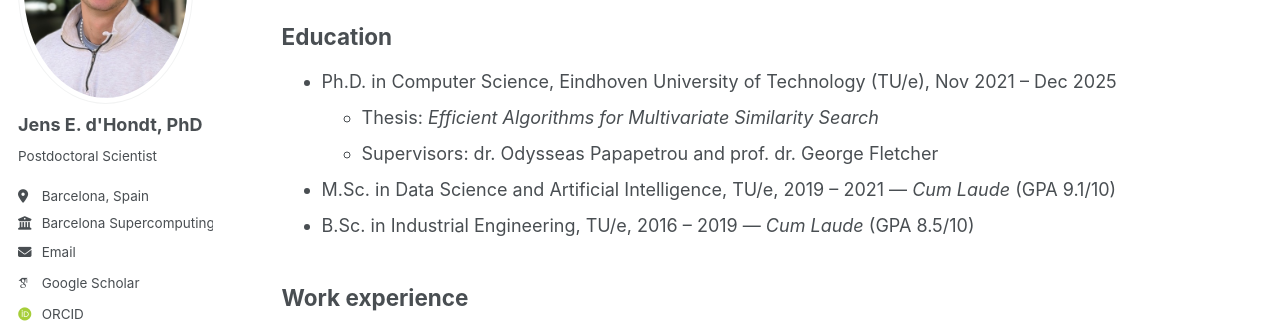
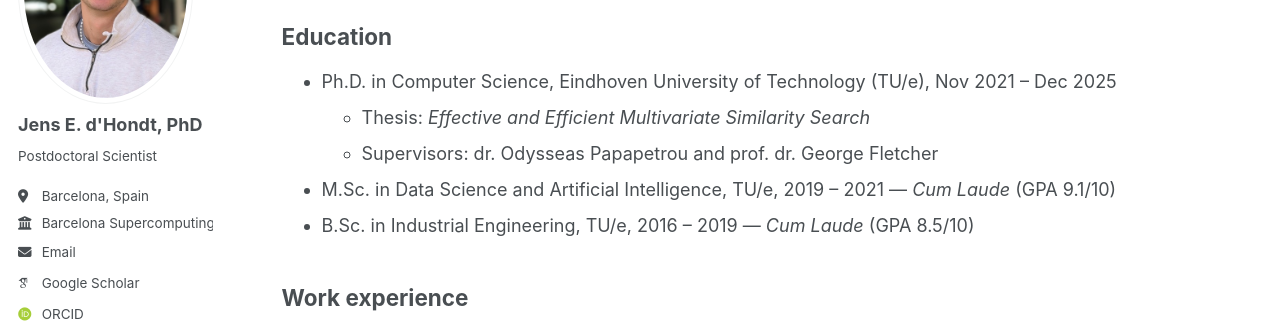
Before and after one commit to JdHondt/jdhondt.github.io, a Jekyll site: the page built from _pages/cv.md, in a window 1280 px wide and 900 px high. Shown: the part 228-551 px from the top of the window. Built offline with Jekyll 4.4.1, drawn with Linux system fonts in a browser that asks for light colours; some web fonts are replaced.

Commit message:
Correct thesis title on the CV page
Follow-up to ad545d3, which fixed the homepage but left the CV page
showing the old working title.

Co-Authored-By: Claude Opus 5 <noreply@anthropic.com>

```diff
--- a/_pages/cv.md
+++ b/_pages/cv.md
@@ -15,7 +15,7 @@ A PDF version of my CV is available [here]({{ base_path }}/files/postdoc25.pdf).
 ## Education
 
 * Ph.D. in Computer Science, Eindhoven University of Technology (TU/e), Nov 2021 – Dec 2025
-  * Thesis: *Efficient Algorithms for Multivariate Similarity Search*
+  * Thesis: *Effective and Efficient Multivariate Similarity Search*
   * Supervisors: dr. Odysseas Papapetrou and prof. dr. George Fletcher
 * M.Sc. in Data Science and Artificial Intelligence, TU/e, 2019 – 2021 — *Cum Laude* (GPA 9.1/10)
 * B.Sc. in Industrial Engineering, TU/e, 2016 – 2019 — *Cum Laude* (GPA 8.5/10)
```
